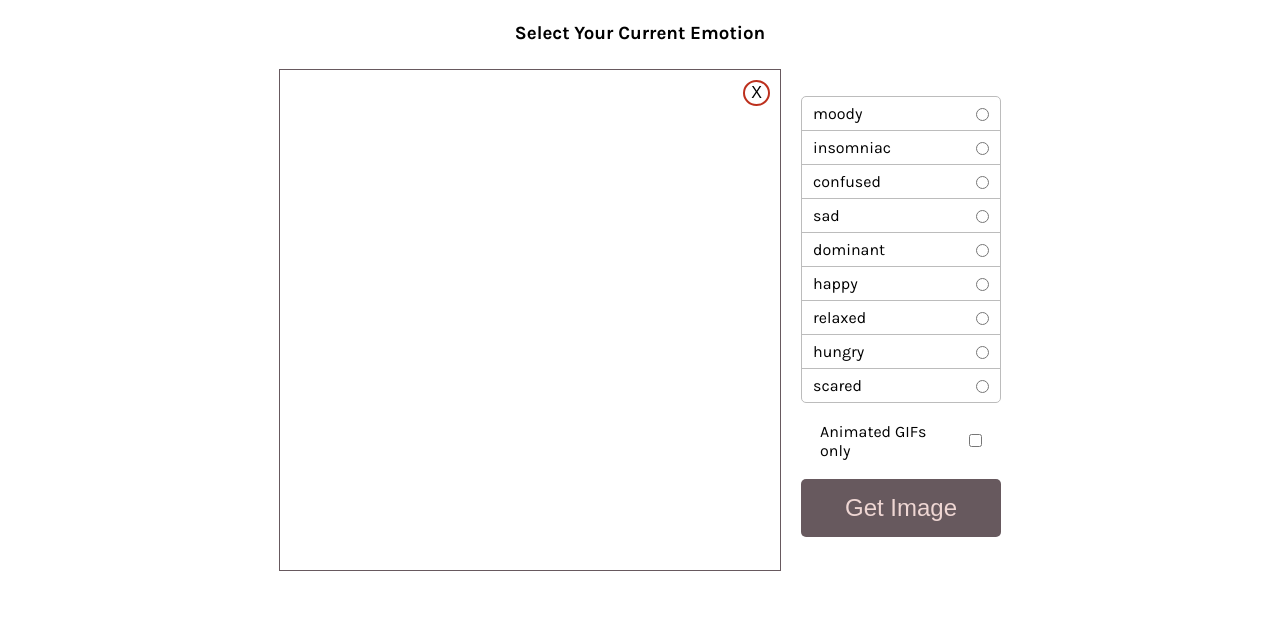
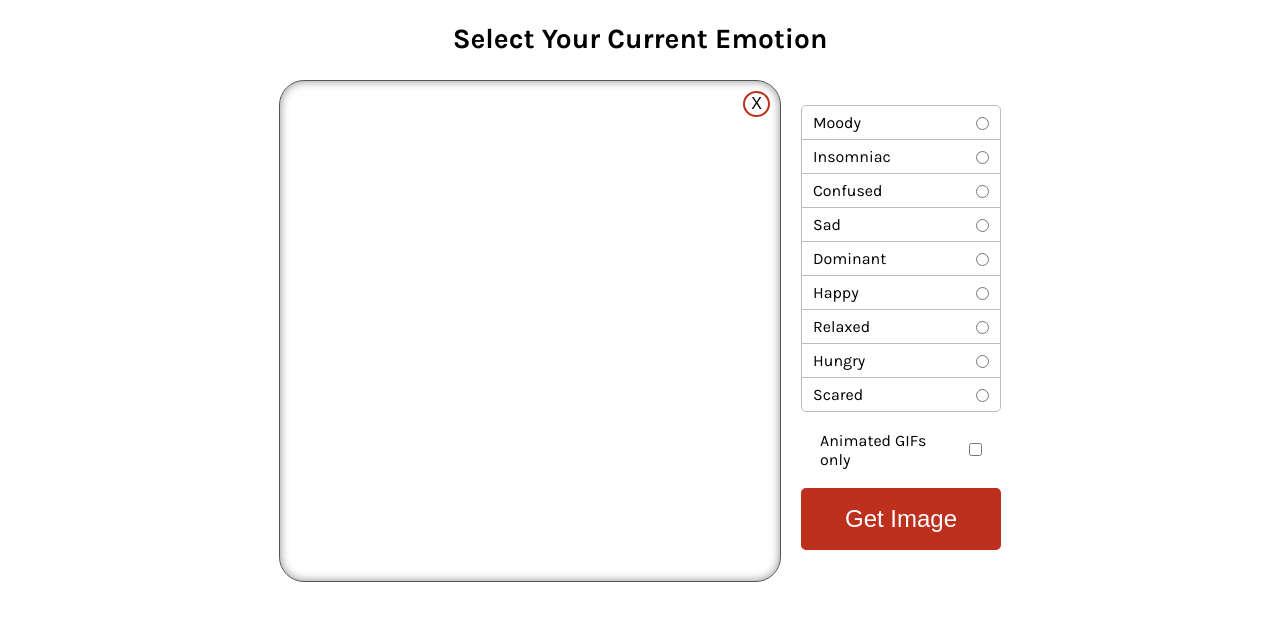
Before and after one commit to rrocker89437/Meme-Picker, a plain HTML site: page index.html in a window 1280 px wide. Shown: the part 98-718 px from the top of the page. Drawn offline with Linux system fonts and the light colour scheme.

Commit message:
Removed all modal code
Didn't like the look of the modal. Added an image container div to hold the generated images when populated by the user. Looks cleaner

```diff
--- a/data.js
+++ b/data.js
@@ -1,169 +1,169 @@
 export const catsData = [
   {
-    emotionTags: ["moody"],
+    emotionTags: ["Moody"],
     isGif: false,
     image: "angry.jpeg",
     alt: "A cat looking moody",
   },
   {
-    emotionTags: ["moody", "insomniac"],
+    emotionTags: ["Moody", "Insomniac"],
     isGif: false,
     image: "angry2.jpeg",
     alt: "A cat looking moody",
   },
   {
-    emotionTags: ["moody"],
+    emotionTags: ["Moody"],
     isGif: false,
     image: "angry3.jpeg",
     alt: "A cat looking moody",
   },
   {
-    emotionTags: ["confused", "sad"],
+    emotionTags: ["Confused", "Sad"],
     isGif: false,
     image: "confused.jpeg",
     alt: "A cat looking confused",
   },
   {
-    emotionTags: ["dominant", "moody"],
+    emotionTags: ["Dominant", "Moody"],
     isGif: false,
     image: "dominant.jpeg",
     alt: "A cat looking dominant",
   },
   {
-    emotionTags: ["happy", "relaxed"],
+    emotionTags: ["Happy", "Relaxed"],
     isGif: false,
     image: "happy.jpeg",
     alt: "A cat looking happy",
   },
   {
-    emotionTags: ["hungry"],
+    emotionTags: ["Hungry"],
     isGif: false,
     image: "hungry.jpeg",
     alt: "A cat looking hungry",
   },
   {
-    emotionTags: ["hungry"],
+    emotionTags: ["Hungry"],
     isGif: false,
     image: "hungry1.jpeg",
     alt: "A cat looking hungry",
   },
   {
-    emotionTags: ["insomniac"],
+    emotionTags: ["Insomniac"],
     isGif: false,
     image: "insomnia.jpeg",
     alt: "A cat looking insomniac",
   },
   {
-    emotionTags: ["insomniac"],
+    emotionTags: ["Insomniac"],
     isGif: false,
     image: "insomnia1.jpeg",
     alt: "A cat looking insomniac",
   },
   {
-    emotionTags: ["relaxed"],
+    emotionTags: ["Relaxed"],
     isGif: false,
     image: "lazy.jpeg",
     alt: "A cat looking lazy",
   },
   {
-    emotionTags: ["scared"],
+    emotionTags: ["Scared"],
     isGif: false,
     image: "nervous.jpeg",
     alt: "A cat looking nervous",
   },
   {
-    emotionTags: ["sad"],
+    emotionTags: ["Sad"],
     isGif: false,
     image: "sad.jpeg",
     alt: "A cat looking sad",
   },
   {
-    emotionTags: ["sad", "moody"],
+    emotionTags: ["Sad", "Moody"],
     isGif: false,
     image: "sad1.jpeg",
     alt: "A cat looking sad",
   },
   //   Gifs start here ---------------------------------------
   {
-    emotionTags: ["moody"],
+    emotionTags: ["Moody"],
     isGif: true,
     image: "angry.gif",
     alt: "A cat looking moody",
   },
   {
-    emotionTags: ["moody"],
+    emotionTags: ["Moody"],
     isGif: true,
     image: "angry2.gif",
     alt: "A cat looking angry",
   },
   {
-    emotionTags: ["confused"],
+    emotionTags: ["Confused"],
     isGif: true,
     image: "confused2.gif",
     alt: "A cat looking confused",
   },
   {
-    emotionTags: ["dominant"],
+    emotionTags: ["Dominant"],
     isGif: true,
     image: "dominant.gif",
     alt: "A cat looking dominant",
   },
   {
-    emotionTags: ["happy"],
+    emotionTags: ["Happy"],
     isGif: true,
     image: "happy.gif",
     alt: "A cat looking happy",
   },
   {
-    emotionTags: ["hungry", "sad", "confused"],
+    emotionTags: ["Hungry", "Sad", "Confused"],
     isGif: true,
     image: "confused.gif",
     alt: "A cat looking hungry",
   },
   {
-    emotionTags: ["hungry"],
+    emotionTags: ["Hungry"],
     isGif: true,
     image: "hungry.gif",
     alt: "A cat looking hungry",
   },
   {
-    emotionTags: ["hungry"],
+    emotionTags: ["Hungry"],
     isGif: true,
     image: "hungry2.gif",
     alt: "A cat looking hungry",
   },
   {
-    emotionTags: ["insomniac", "scared"],
+    emotionTags: ["Insomniac", "Scared"],
     isGif: true,
     image: "insomnia2.gif",
     alt: "A cat looking insomniac",
   },
   {
-    emotionTags: ["relaxed"],
+    emotionTags: ["Relaxed"],
     isGif: true,
     image: "lazy.gif",
     alt: "A cat looking relaxed",
   },
   {
-    emotionTags: ["relaxed"],
+    emotionTags: ["Relaxed"],
     isGif: true,
     image: "relaxed2.gif",
     alt: "A cat looking relaxed",
   },
   {
-    emotionTags: ["scared", "sad"],
+    emotionTags: ["Scared", "Sad"],
     isGif: true,
     image: "nervous.gif",
     alt: "A cat looking nervous",
   },
   {
-    emotionTags: ["scared"],
+    emotionTags: ["Scared"],
     isGif: true,
     image: "nervous2.gif",
     alt: "A cat looking scared",
   },
   {
-    emotionTags: ["sad"],
+    emotionTags: ["Sad"],
     isGif: true,
     image: "sad.gif",
     alt: "A cat looking sad",
--- a/index.html
+++ b/index.html
@@ -39,12 +39,6 @@
       </div>
     </main>
 
-    <!-- Modal -->
-    <div class="meme-modal" id="meme-modal">
-      <button class="meme-modal-close-btn" id="meme-modal-close-btn">X</button>
-      <div id="meme-modal-inner"></div>
-    </div>
-
     <script type="module" src="app.js"></script>
   </body>
 </html>
--- a/style.css
+++ b/style.css
@@ -62,6 +62,7 @@ h2 {
 }
 
 h3 {
+  font-size: var(--fs-lg);
   margin: 25px;
 }
 
@@ -98,7 +99,10 @@ main {
       position: relative;
       width: 500px;
       height: 500px;
-      border: 1px solid var(--border-2);
+      border: 1px solid var(--border-3);
+      border-radius: 25px;
+
+      box-shadow: inset 0 0 10px rgba(0, 0, 0, 0.452);
 
       #images-container-inner {
         display: grid;
@@ -109,6 +113,10 @@ main {
           margin: auto auto;
           grid-column: 2 / 3;
           grid-row: 2 / 3;
+
+          max-width: 400px;
+          max-height: 400px;
+          border-radius: 5px;
         }
       }
 
@@ -171,56 +179,22 @@ main {
       .get-image-btn {
         margin-bottom: 8px;
         padding: 15px 19px;
-        background-color: var(--bg-main);
-        color: var(--clr-main);
+        background-color: var(--bg-tertiary);
+        color: var(--clr-white);
         font-size: var(--fs-md);
-        border: none;
+        border: 2px solid var(--bg-tertiary);
         border-radius: 5px;
+        transition: all 0.2s ease-in-out;
+        cursor: pointer;
+
+        &:hover {
+          background-color: var(--bg-transparent);
+          border: 2px solid var(--bg-tertiary);
+          color: var(--clr-black);
+        }
       }
     }
   }
-}
-
-/* Modal */
-.meme-modal {
-  position: fixed;
-  top: 80px;
-  left: 0;
-  right: 0;
-  display: none; /*flex when displayed*/
-  align-items: center;
-  justify-content: center;
-  margin: auto;
-  background-color: var(--bg-secondary);
-  border: 1px solid var(--border-2);
-  border-radius: 5px;
-  width: 420px;
-  height: 490px;
-
-  .meme-modal-close-btn {
-    position: absolute;
-    top: 2%;
-    right: 2%;
-    padding: 2px 6px;
-    font-size: var(--fs-xs);
-    background-color: var(--bg-transparent);
-    border: 2px solid var(--border-3);
-    border-radius: 50%;
-    color: var(--clr-tertiary);
-    cursor: pointer;
-
-    &:hover {
-      background-color: var(--bg-tertiary);
-      color: var(--clr-white);
-      border: 2px solid var(--border-4);
-    }
-  }
-}
-
-.cat-img {
-  max-width: 400px;
-  max-height: 400px;
-  border-radius: 5px;
 }
 
 .highlight {
```
Also changed, not shown: app.js (+10 -55 lines).
